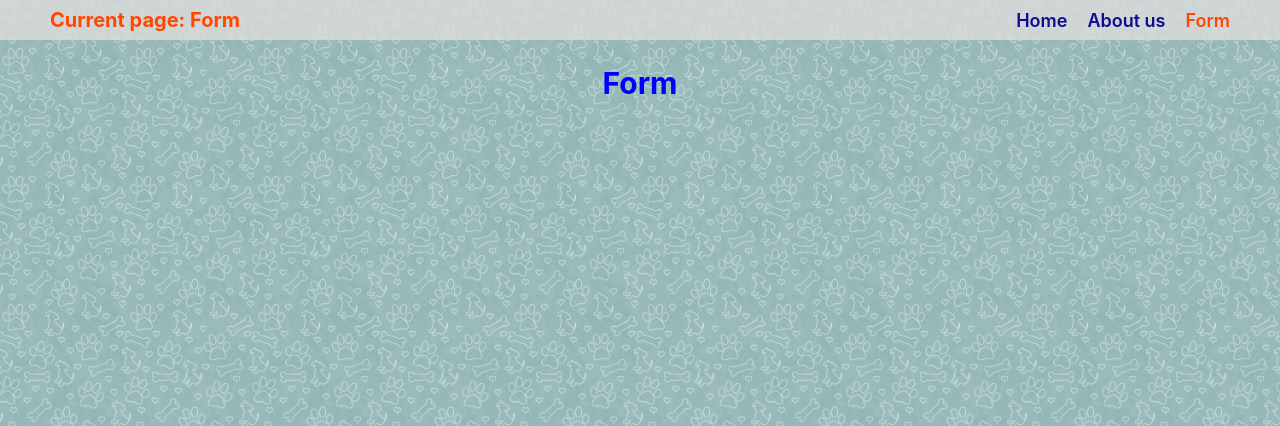
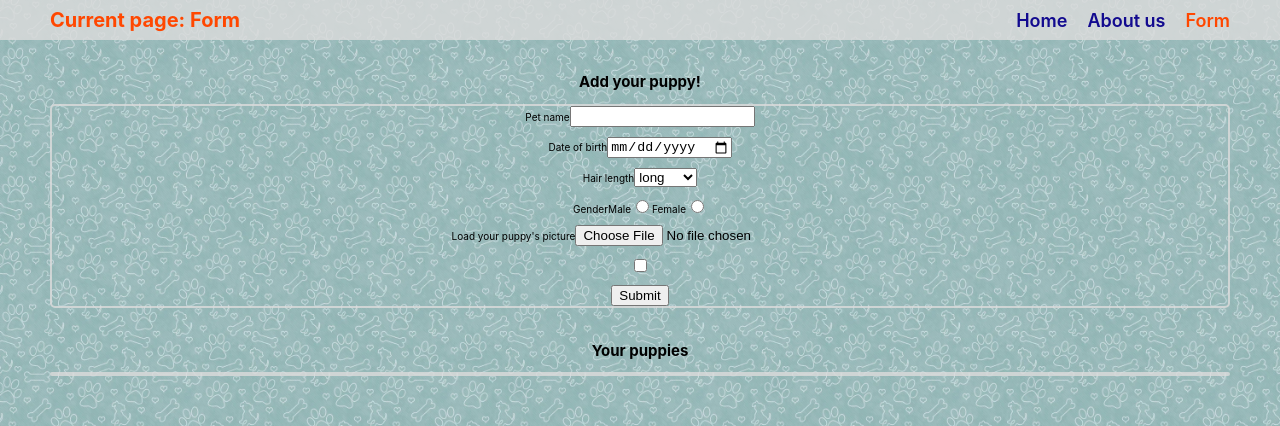
Before and after one commit to Katsiaryna-Andrabaila/react-stage3-rsschool, a React (Create React App) app: page /form in a window 1280 px wide. Shown: the top 426 px of the page. Built offline with nearby package versions, Linux system fonts and the light colour scheme.

Commit message:
feat: add inputs with refs

```diff
--- /dev/null
+++ b/src/components/form/Form.tsx
@@ -0,0 +1,59 @@
+import { FORM_PAGE_TITLES } from 'constants/constants';
+import React, { FormEvent, RefObject } from 'react';
+
+export default class Form extends React.Component {
+  formRef: RefObject<HTMLFormElement> = React.createRef();
+  nameRef: RefObject<HTMLInputElement> = React.createRef();
+  birthRef: RefObject<HTMLInputElement> = React.createRef();
+  hairRef: RefObject<HTMLSelectElement> = React.createRef();
+  genderRef: RefObject<HTMLInputElement> = React.createRef();
+  pictureRef: RefObject<HTMLInputElement> = React.createRef();
+  submitRef: RefObject<HTMLButtonElement> = React.createRef();
+
+  handleSubmit(event: FormEvent<HTMLFormElement>) {
+    event.preventDefault();
+  }
+
+  render() {
+    return (
+      <form className="form-component" onSubmit={this.handleSubmit} ref={this.formRef}>
+        <label>
+          {FORM_PAGE_TITLES.petName}
+          <input type="text" ref={this.nameRef} />
+        </label>
+        <label>
+          {FORM_PAGE_TITLES.birthDate}
+          <input type="date" ref={this.birthRef} />
+        </label>
+        <label>
+          {FORM_PAGE_TITLES.hairLength}
+          <select ref={this.hairRef}>
+            <option>{FORM_PAGE_TITLES.long}</option>
+            <option>{FORM_PAGE_TITLES.middle}</option>
+            <option>{FORM_PAGE_TITLES.short}</option>
+            <option>{FORM_PAGE_TITLES.noHair}</option>
+          </select>
+        </label>
+        <div>
+          {FORM_PAGE_TITLES.gender}
+          <label>
+            {FORM_PAGE_TITLES.male}
+            <input type="radio" name="gender" ref={this.genderRef} />
+          </label>
+          <label>
+            {FORM_PAGE_TITLES.female}
+            <input type="radio" name="gender" ref={this.genderRef} />
+          </label>
+        </div>
+        <label>
+          {FORM_PAGE_TITLES.picture}
+          <input type="file" accept=".jpg, .jpeg, .png, .gif" ref={this.pictureRef} />
+        </label>
+        <input type="checkbox" />
+        <button type="submit" ref={this.submitRef}>
+          {FORM_PAGE_TITLES.submitBtn}
+        </button>
+      </form>
+    );
+  }
+}
--- /dev/null
+++ b/src/components/form/FormCards.tsx
@@ -0,0 +1,7 @@
+import React from 'react';
+
+export default class FormCards extends React.Component {
+  render() {
+    return <section className="form-cards"></section>;
+  }
+}
--- /dev/null
+++ b/src/components/form/FormMain.tsx
@@ -0,0 +1,21 @@
+import { FORM_PAGE_TITLES } from 'constants/constants';
+import React from 'react';
+import Form from './Form';
+import FormCards from './FormCards';
+
+export default class FormMain extends React.Component {
+  render() {
+    return (
+      <main className="form-main">
+        <section className="form-section">
+          <h2>{FORM_PAGE_TITLES.addPuppy}</h2>
+          <Form />
+        </section>
+        <section className="form-section">
+          <h2>{FORM_PAGE_TITLES.puppiesList}</h2>
+          <FormCards />
+        </section>
+      </main>
+    );
+  }
+}
--- a/src/constants/constants.ts
+++ b/src/constants/constants.ts
@@ -22,3 +22,20 @@ export const SPACE = '\u00A0';
 export const SPACE_REPEATING = 5;
 
 export const GITHUB_NAME = 'katsiaryna-andrabaila';
+
+export const FORM_PAGE_TITLES = {
+  addPuppy: 'Add your puppy!',
+  puppiesList: 'Your puppies',
+  petName: 'Pet name',
+  birthDate: 'Date of birth',
+  hairLength: 'Hair length',
+  long: 'long',
+  middle: 'middle',
+  short: 'short',
+  noHair: 'no hair',
+  gender: 'Gender',
+  male: 'Male',
+  female: 'Female',
+  picture: "Load your puppy's picture",
+  submitBtn: 'Submit',
+};
--- a/src/pages/form/Form.css
+++ b/src/pages/form/Form.css
@@ -0,0 +1,36 @@
+.form {
+  display: flex;
+  flex-direction: column;
+  align-items: center;
+
+  min-height: 100vh;
+}
+
+.form-main {
+  display: flex;
+  flex-direction: column;
+  align-items: center;
+  gap: 2rem;
+  flex: 1 0 auto;
+
+  width: 100%;
+  padding: 2rem 5rem;
+}
+
+.form-section {
+  width: 100%;
+
+  text-align: center;
+}
+
+.form-component,
+.form-cards {
+  display: flex;
+  flex-direction: column;
+  align-items: center;
+  gap: 1rem;
+
+  width: 100%;
+  border: 2px solid #dcdcdccf;
+  border-radius: 0.5rem;
+}
--- a/src/pages/form/Form.tsx
+++ b/src/pages/form/FormPage.tsx
@@ -1,14 +1,15 @@
 import React from 'react';
+import './Form.css';
 import Header from '../../components/header/Header';
 import Footer from '../../components/footer/Footer';
-import './Form.css';
+import FormMain from '../../components/form/FormMain';
 
-export default class Form extends React.Component {
+export default class FormPage extends React.Component {
   render() {
     return (
-      <div className="about">
+      <div className="form">
         <Header page="form" />
-        <h2 className="about-header">Form</h2>
+        <FormMain />
         <Footer />
       </div>
     );
--- a/src/utils/routes.tsx
+++ b/src/utils/routes.tsx
@@ -3,7 +3,7 @@ import App from '../App';
 import { Navigate } from 'react-router-dom';
 import About from '../pages/about/About';
 import NotFound from '../pages/404/404';
-import Form from '../pages/form/Form';
+import FormPage from '../pages/form/FormPage';
 
 export const routes = [
   {
@@ -21,6 +21,6 @@ export const routes = [
   },
   {
     path: '/form',
-    element: <Form />,
+    element: <FormPage />,
   },
 ];
```
